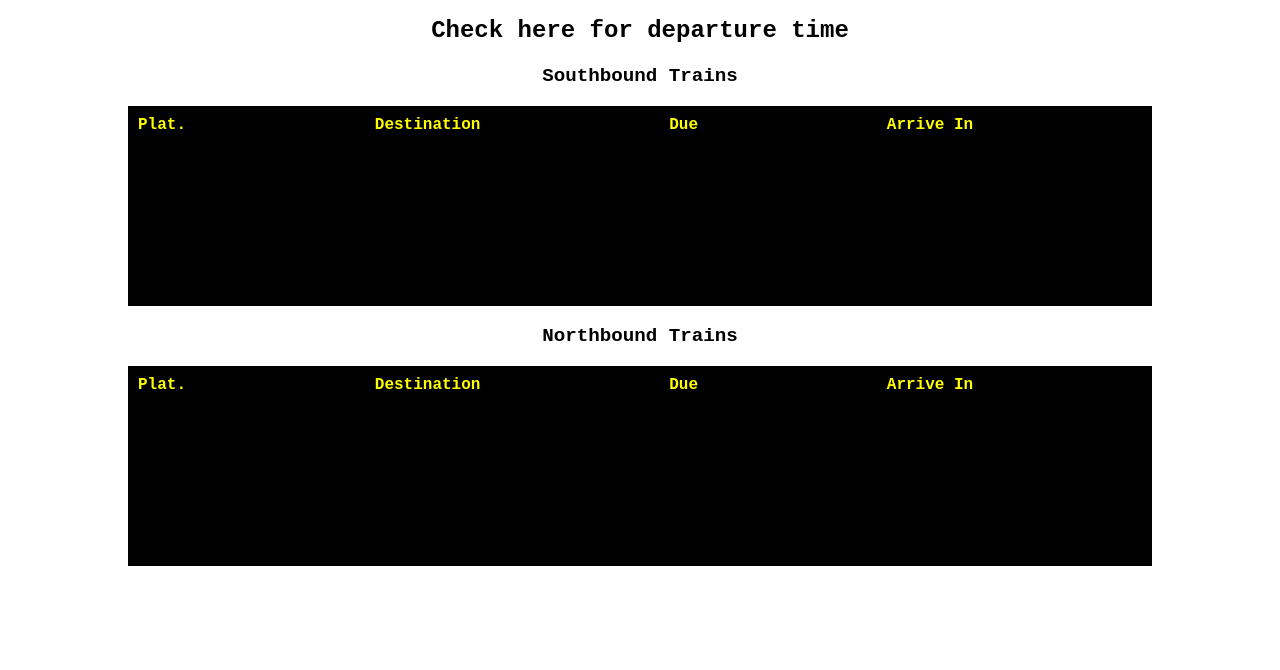
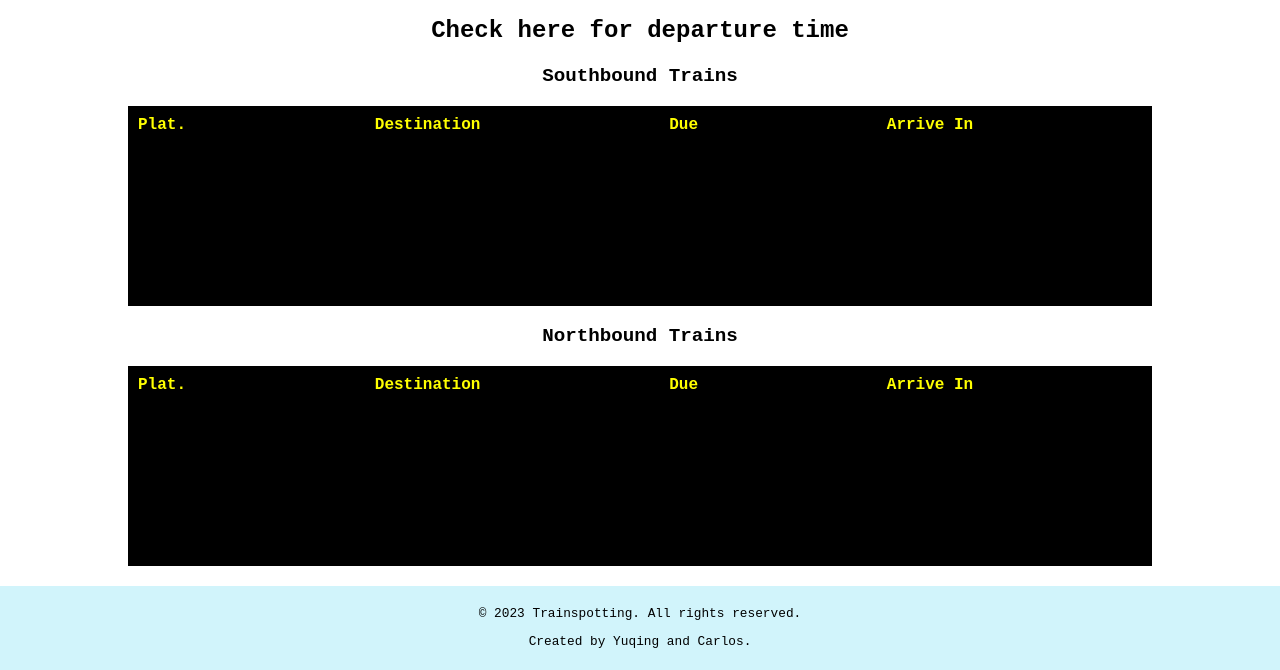
Before and after one commit to fac28/trainspotting-api, a plain HTML site: page tfl.html in a window 1280 px wide. Shown: the part 222-892 px from the top of the page. Before the commit the page ends 800 px from the top, so only its background shows below. Drawn offline with Linux system fonts and the light colour scheme; a web font is replaced by a local one.

Commit message:
added footer

```diff
--- a/css/tfl.css
+++ b/css/tfl.css
@@ -152,7 +152,7 @@ input[type="radio"] + label {
   }
 }
 
-/* ////////////////  HEADER ///////////////// */
+/* ////////////////  HEADER AND FOOTER ///////////////// */
 
 .header {
   background-color: lightblue;
@@ -172,7 +172,19 @@ input[type="radio"] + label {
 .logo {
   margin-left: 1rem;
 }
+
 .logo__icon {
   font-size: 2rem;
   color: #000;
 }
+
+.footer {
+  background-color: rgba(118, 221, 244, 0.333);
+  padding: .5rem;
+  margin-top: 20px;
+}
+
+.footer p {
+  /* margin: .5rem 0; */
+  font-size: .8rem;
+}
--- a/tfl.html
+++ b/tfl.html
@@ -106,6 +106,19 @@
         </tbody>
       </table>
     </section>
+
+
+
+
+
+    <footer class="footer">
+      <p class="copyrights">
+          &copy; 2023 Trainspotting. All rights reserved.
+      </p>
+      <p class="creators">
+          Created by Yuqing and Carlos.
+      </p>
+    </footer>
     <script src="js/tfl.js" type="module"></script>
     <script src="https://kit.fontawesome.com/7a65a08da4.js" crossorigin="anonymous"></script>
   </body>
```
